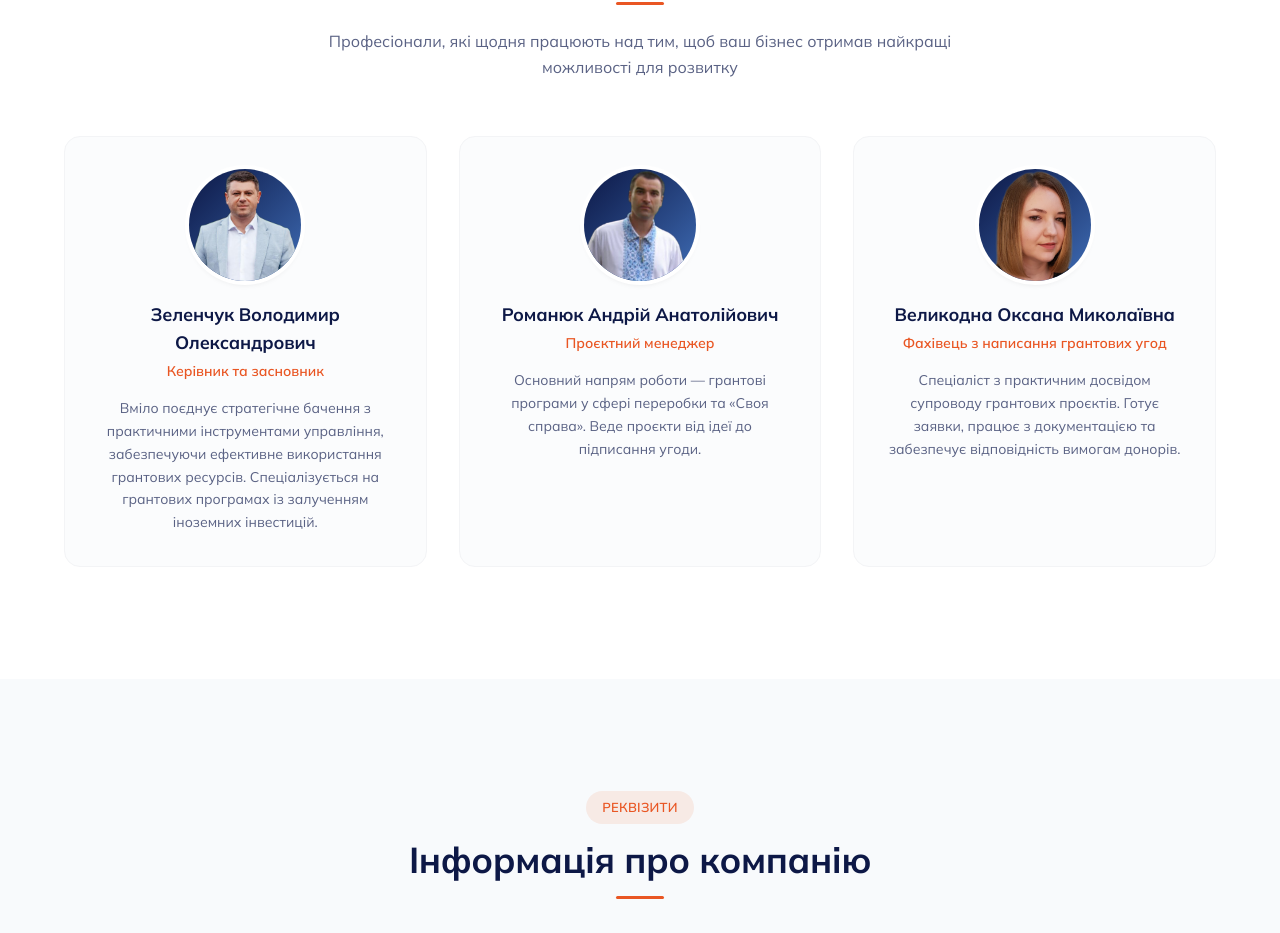
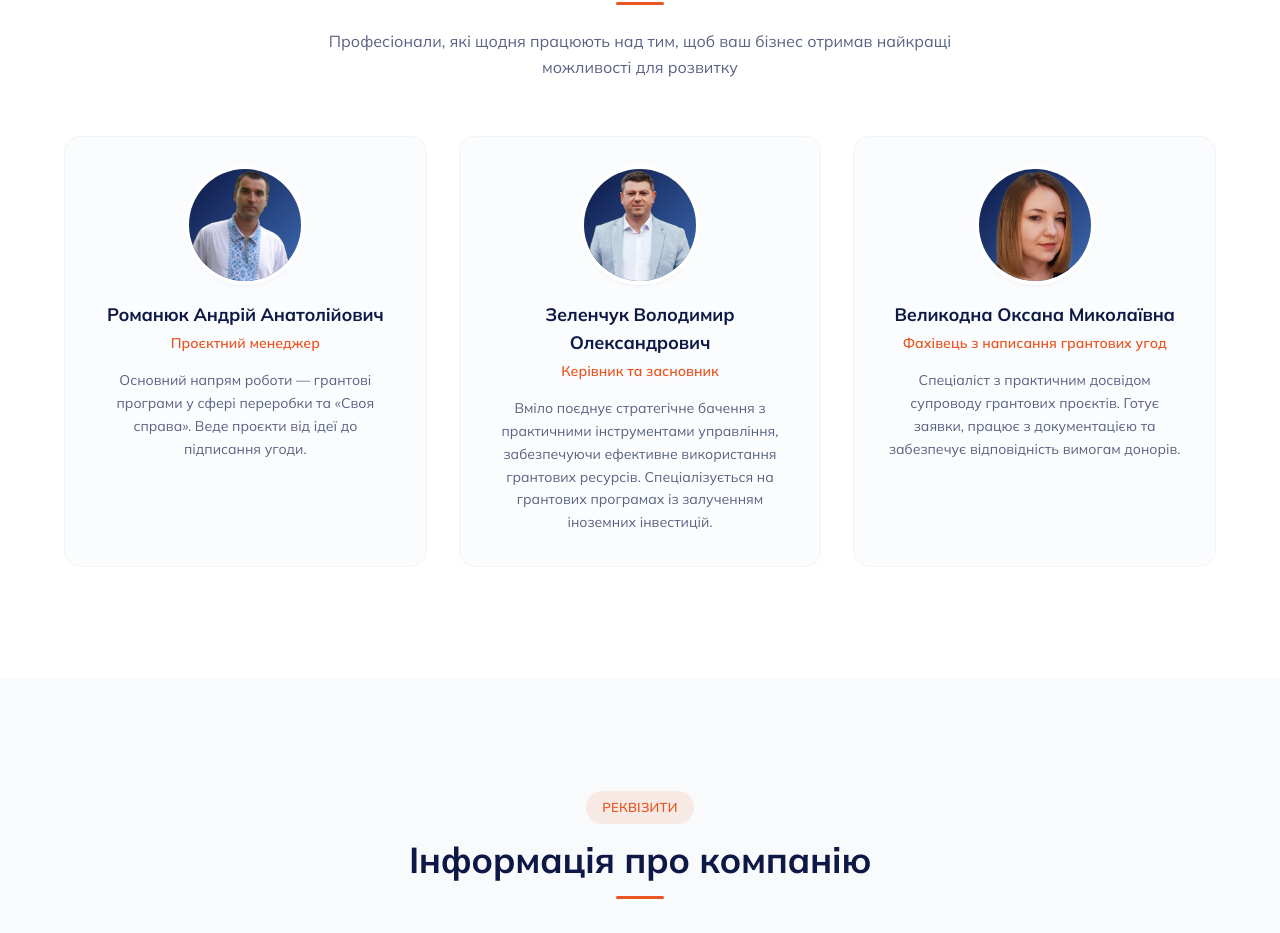
Before and after one commit to rivnefurniture-lab/veda-grants, a Next.js app: page /pro-nas in a window 1280 px wide. Shown: the part 2638-3571 px from the top of the page. Built offline with nearby package versions, Linux system fonts and the light colour scheme.

Commit message:
tweak(team): Zelenchuk у центр, Romaniuk зліва, Velykodna справа

```diff
--- a/src/app/pro-nas/page.tsx
+++ b/src/app/pro-nas/page.tsx
@@ -51,18 +51,18 @@ const values = [
 
 const teamMembers = [
   {
+    name: "Романюк Андрій Анатолійович",
+    role: "Проєктний менеджер",
+    photo: "/team/romaniuk.png",
+    description:
+      "Основний напрям роботи — грантові програми у сфері переробки та «Своя справа». Веде проєкти від ідеї до підписання угоди.",
+  },
+  {
     name: "Зеленчук Володимир Олександрович",
     role: "Керівник та засновник",
     photo: "/team/zelenchuk.png",
     description:
       "Вміло поєднує стратегічне бачення з практичними інструментами управління, забезпечуючи ефективне використання грантових ресурсів. Спеціалізується на грантових програмах із залученням іноземних інвестицій.",
-  },
-  {
-    name: "Романюк Андрій Анатолійович",
-    role: "Проєктний менеджер",
-    photo: "/team/romaniuk.png",
-    description:
-      "Основний напрям роботи — грантові програми у сфері переробки та «Своя справа». Веде проєкти від ідеї до підписання угоди.",
   },
   {
     name: "Великодна Оксана Миколаївна",
```
